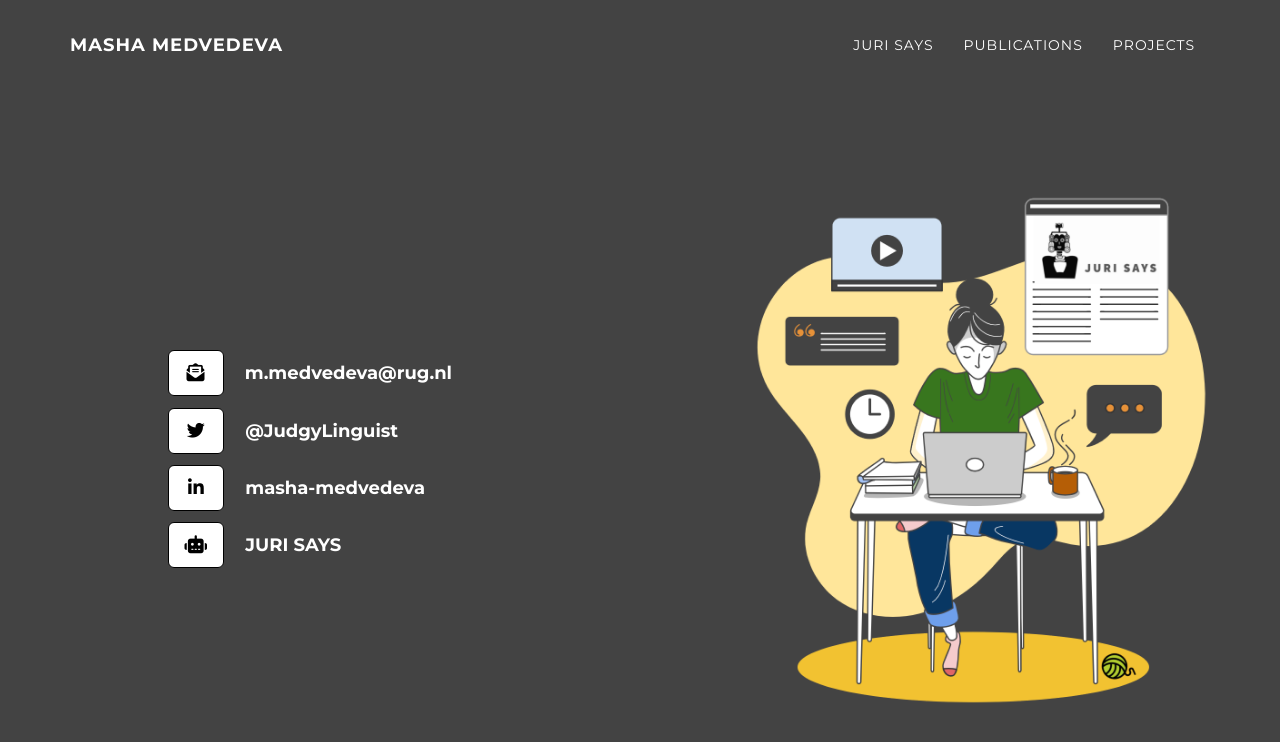
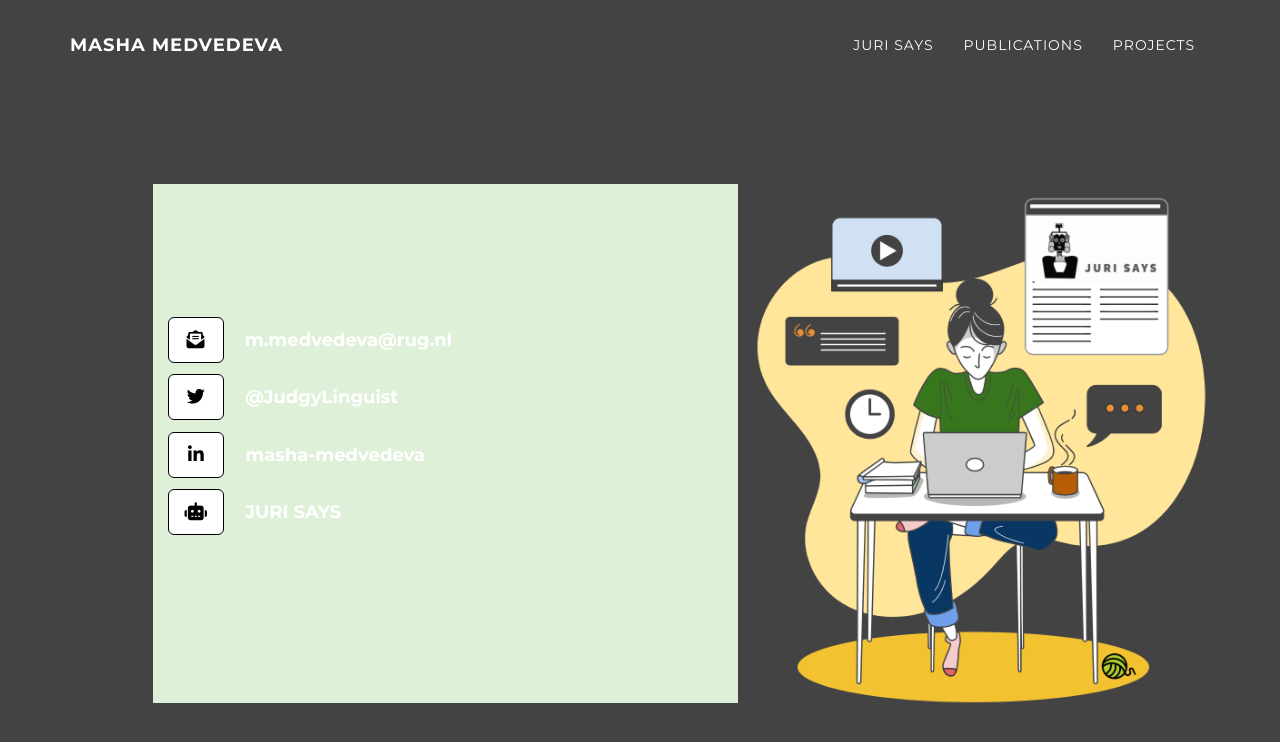
Before and after one commit to masha-medvedeva/masha-medvedeva.github.io, a Jekyll site: the page built from index.html, in a window 1280 px wide and 900 px high. Shown: the top 742 px of the window. Built offline with Jekyll 4.4.1, drawn with Linux system fonts in a browser that asks for light colours; nearby versions of some CDN libraries.

Commit message:
try percentages

```diff
--- a/_includes/css/grayscale.css
+++ b/_includes/css/grayscale.css
@@ -44,7 +44,7 @@ p {
   }
 
     .bottom-top {
-     margin-top: 30%;
+    padding: 24% 0;
   }
 
 @media(min-width:767px) {
--- a/_includes/header.html
+++ b/_includes/header.html
@@ -3,7 +3,7 @@
         <div class="intro-body">
             <div class="container">
                 <div class="row ">
-                    <div class="col-lg-6 col-lg-offset-1">
+                    <div class="col-lg-6 col-lg-offset-1 bg-success">
                       <!--  <h3 class="brand-heading">{{ site.title }}</h3>-->
                        <!-- <p class="intro-text">{{ site.description }}-->
                        <div class="bottom-top">
```
Also changed, not shown: 3 other files.
